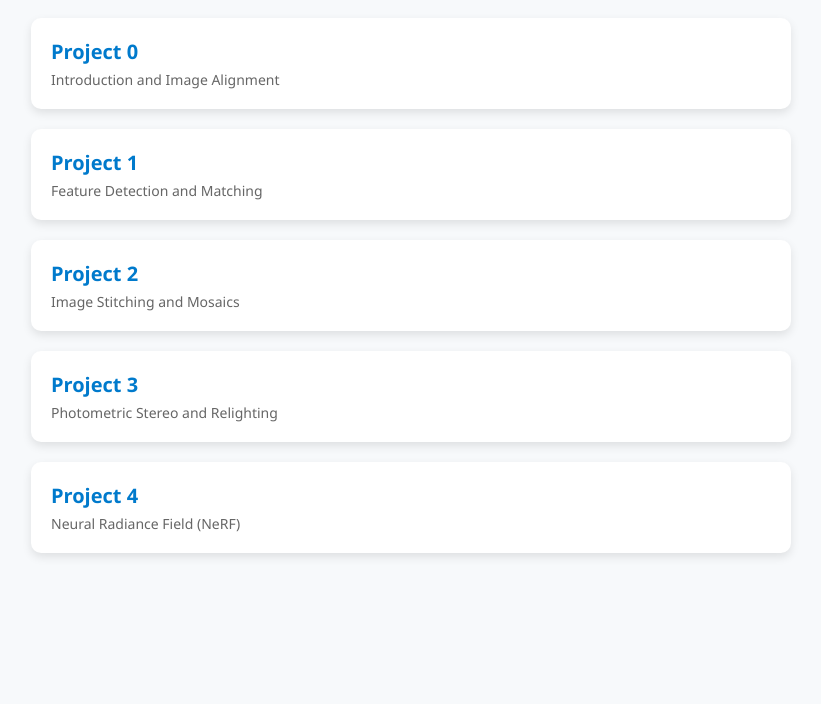
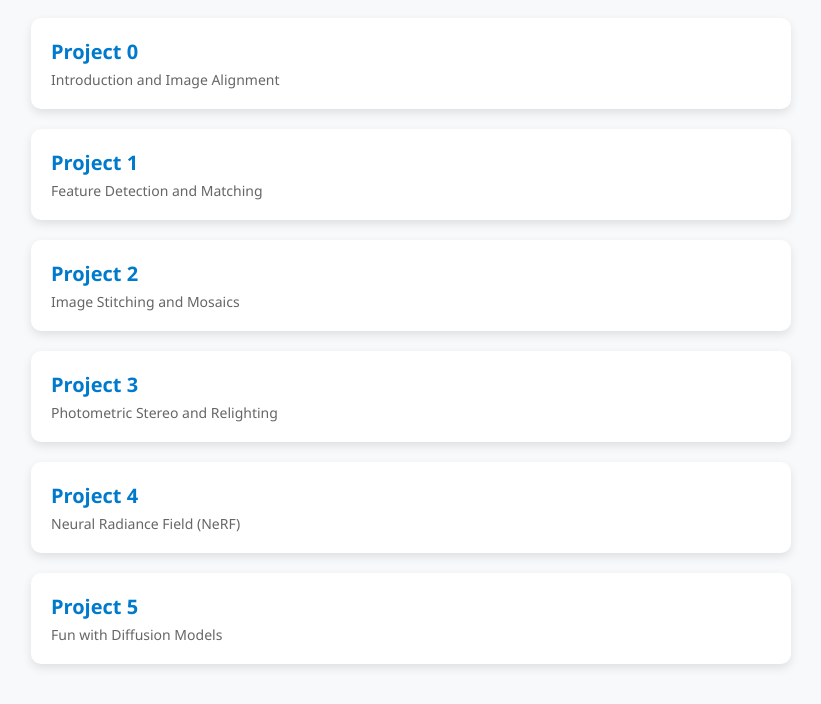
Before and after one commit to V1Zhang/cs180, a plain HTML site: page index.html in a window 1280 px wide. Shown: the part 126-830 px from the top of the page, without its empty margins (229-1050 px from the left). Before the commit the page ends 800 px from the top, so only its background shows below. Drawn offline with Linux system fonts and the light colour scheme.

Commit message:
project 5

```diff
--- a/index.html
+++ b/index.html
@@ -81,6 +81,10 @@
             <a href="./4/index.html">Project 4</a>
             <span>Neural Radiance Field (NeRF)</span>
         </div>
+        <div class="project">
+            <a href="./5/index.html">Project 5</a>
+            <span>Fun with Diffusion Models</span>
+        </div>
     </div>
 </body>
 </html>
```
